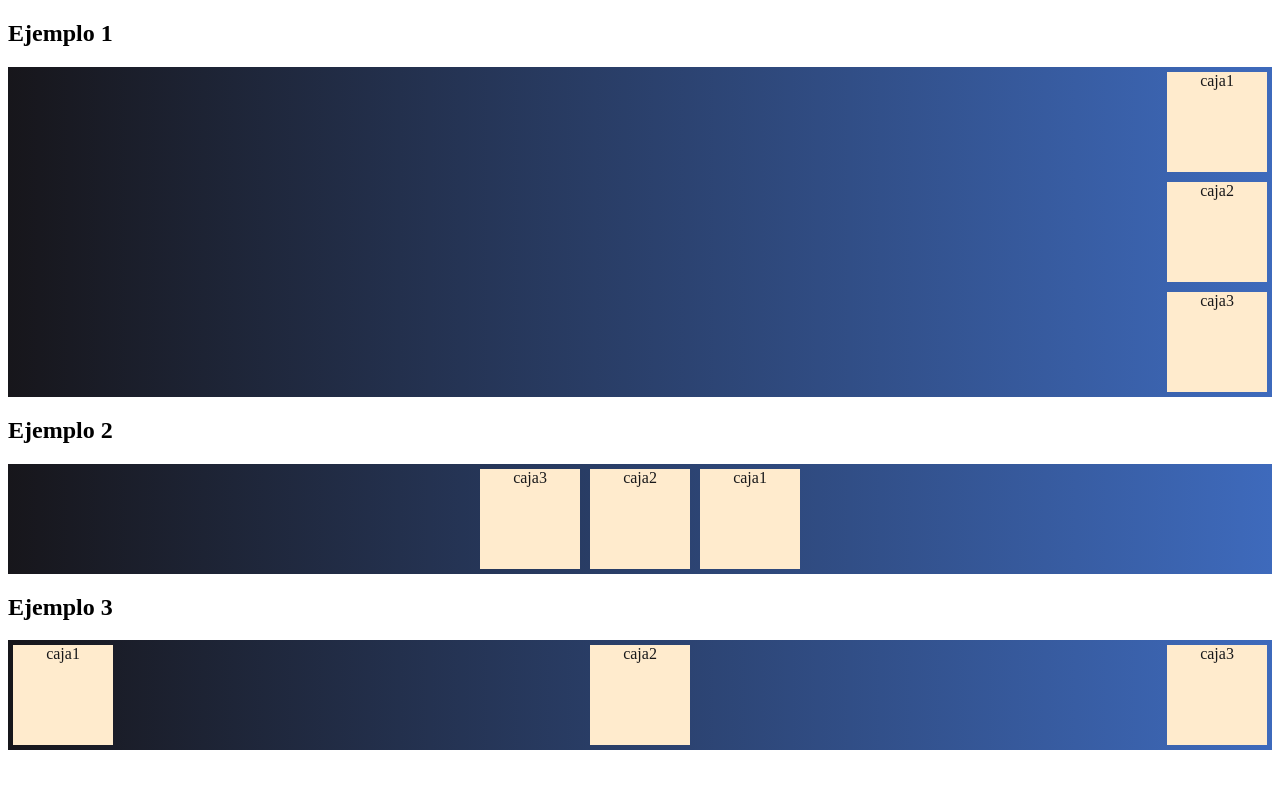
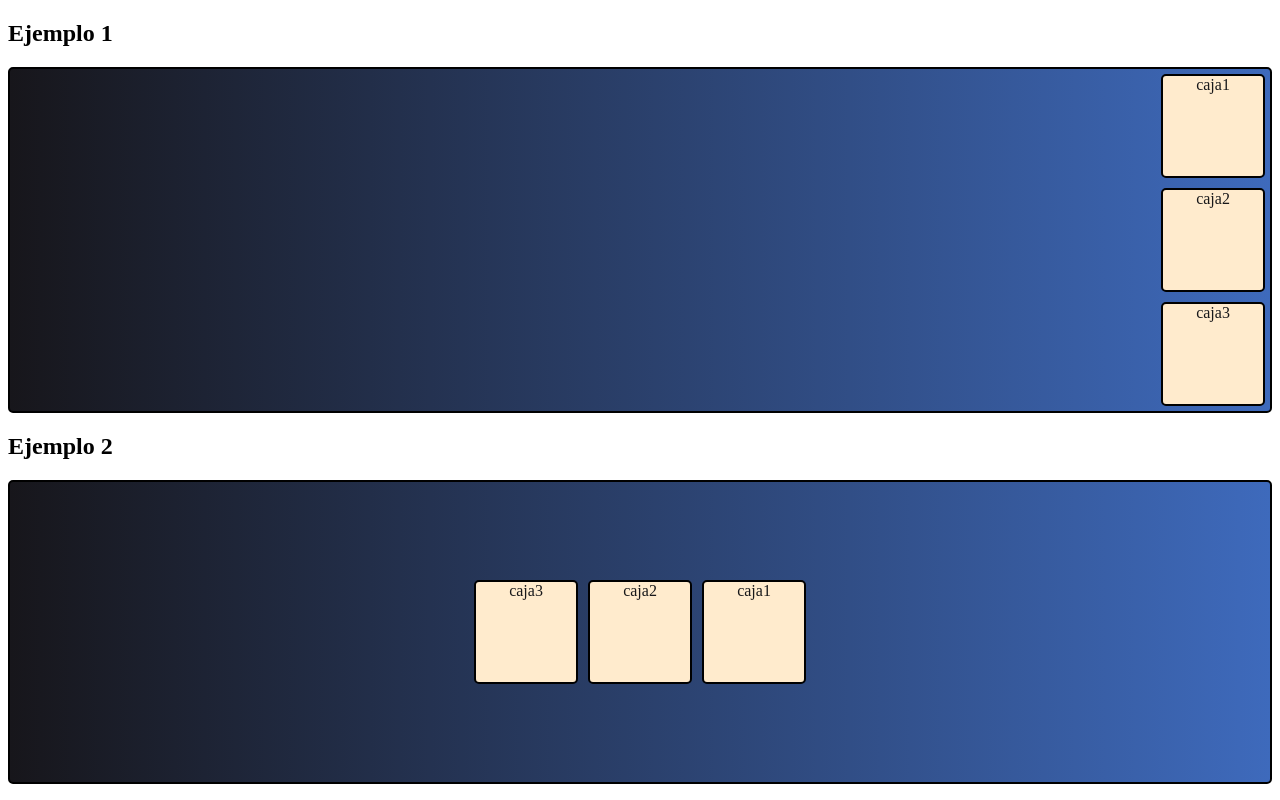
Before and after one commit to marcelozenzano/Diplo, a plain HTML site: page M2U2_Tarea/Tareas.html in a window 1280 px wide. Shown: the top 800 px of the page. Drawn offline with Linux system fonts and the light colour scheme.

Commit message:
M2U2 con mejoras borde y altura contenedor principal Ej2

```diff
--- a/M2U2_Tarea/Tareas.css
+++ b/M2U2_Tarea/Tareas.css
@@ -1,5 +1,6 @@
 div {
-    border: 50px;
+    border: solid 2px;
+    border-radius: 5px;
     border-color: black;
 }
 
@@ -13,9 +14,11 @@ div {
 
 .caja2 {
     background: #3E6ABC;
+    height: 300px;
     display: flex;
     flex-direction: row-reverse;
     justify-content: center;
+    align-items: center;
     background: linear-gradient(270deg, #3E6ABC, #17161B);
     color: blue;
 }
```
